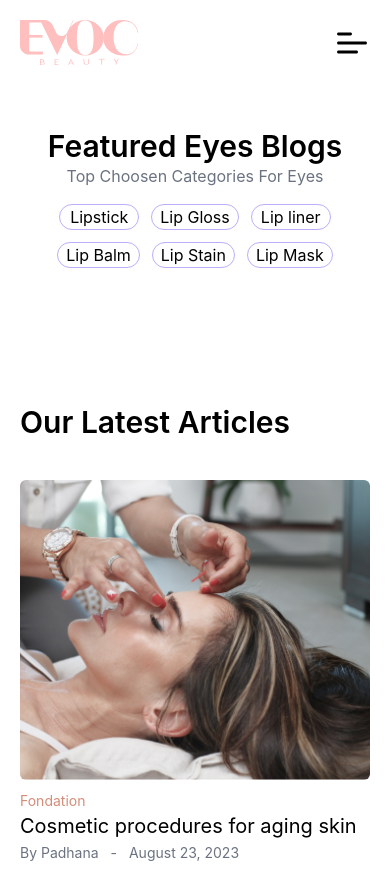
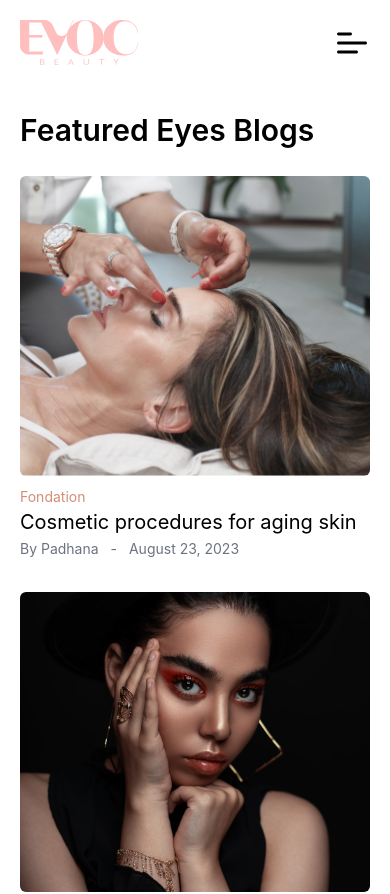
Before and after one commit to Abdullah-167/make-up, a Next.js app: page /eyes in a window 390 px wide. Shown: the top 894 px of the page. Built offline with nearby package versions, Linux system fonts and the light colour scheme.

Commit message:
commit done

```diff
--- a/src/pages/[page].tsx
+++ b/src/pages/[page].tsx
@@ -18,16 +18,15 @@ const Page = ({ pageData }: any) => {
             <Layout>
                 <section>
                     <div className='max-w-[1250px] mx-auto'>
-                        <div className=' pb-10 sm:pb-20 px-5 pt-32'>
+                        <div className=' pb-10 sm:pb-20 px-5 pt-28 sm:pt-32'>
                             <div key={pageData.url}>
-                                <p className='text-3xl sm:text-5xl font-semibold text-center pb-'>{pageData.mainHeading}</p>
-                                <div className='flex gap-2 items-center justify-center pb-4'>
+                                <p className='text-3xl sm:text-5xl font-semibold sm:text-center pb-7'>{pageData.mainHeading}</p>
+                                <div className='hidden md:flex gap-2 items-center justify-center pb-9'>
                                     <p className='bg-[#4DA1F4] h-[1px] w-14 my-8 sm:block hidden'></p>
                                     <h2 className='text-gray-500'>{pageData.catHeading} </h2>
                                     <p className='bg-[#4DA1F4] h-[1px] w-14 my-8 sm:block hidden'></p>
                                 </div>
-                                <div>
-                                    <div className='main-cat-cards hidden md:grid grid-cols-4 gap-6 max-w-[1250px] mx-auto pb-6 '>
+                                <div className='main-cat-cards hidden md:grid grid-cols-4 gap-6 max-w-[1250px] mx-auto pb-28 '>
                                     {pageData.mainCards.map((newItem: any, idx: any) => (
                                         <div
                                             key={idx}
@@ -47,18 +46,7 @@ const Page = ({ pageData }: any) => {
                                         </div>
                                     ))}
                                 </div>
-                                    <div className='flex justify-center sm:flex-nowrap flex-wrap gap-3 md:hidden text-black pb-6 '>
-                                        {pageData.mainCards.map((newItem: any, idx: any) => (
-                                            <span
-                                                className=' rounded-full border-[1.5px] border-tertiary hover:bg-tertiary bg-transparent px-2 text-center cursor-pointer min-w-[80px]'
-                                                key={idx}
-                                            >
-                                                {newItem.cat}
-                                            </span>
-                                        ))}
-                                    </div>
-                                </div>
-                                <p className='text-3xl sm:text-5xl font-semibold pb-10 pt-28'>Our Latest Articles</p>
+                                <p className='text-3xl sm:text-5xl font-semibold pb-10 md:block hidden'>Our Latest Articles</p>
                                 <div className='sec-main-cards grid gap-x-5 gap-y-8 sm:gap-y-16'>
                                     {pageData.secondaryCards.map((secCard: any, secIdx: any) => (
                                         <div
@@ -89,7 +77,7 @@ const Page = ({ pageData }: any) => {
                     </div>
                 </section>
             </Layout>
-        </main>
+        </main >
     );
 };
 
```
Lines whose indentation alone changed are shown as unchanged.
